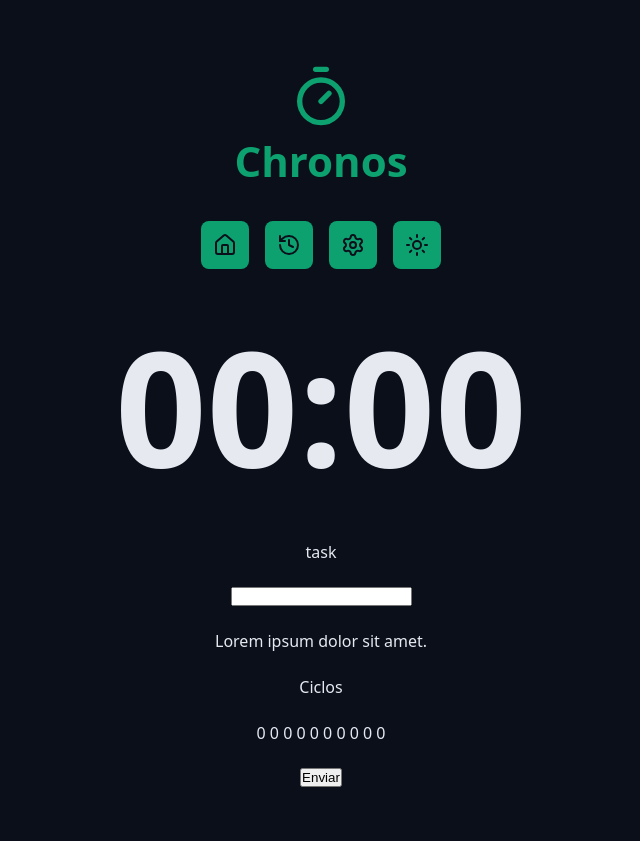
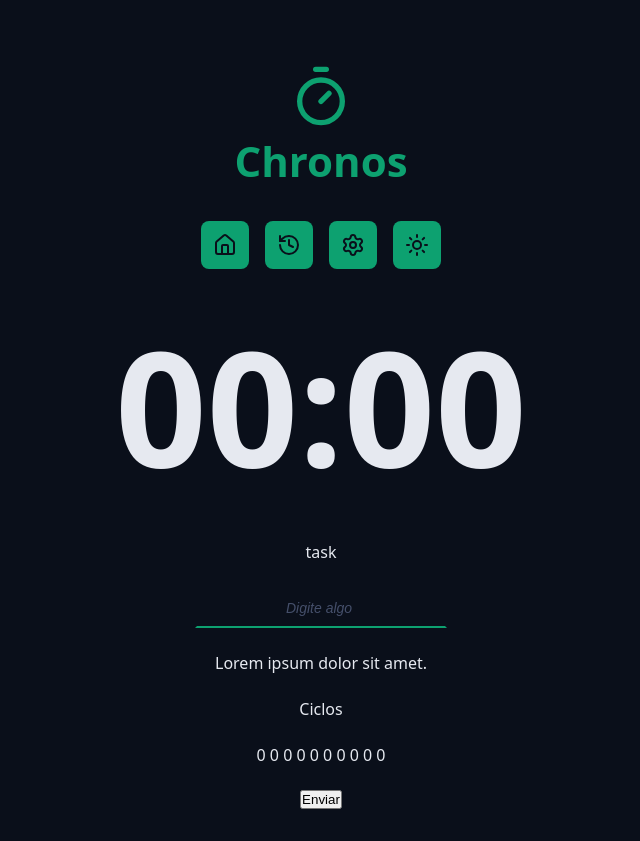
Before and after one commit to jrsanches1/chronos-pomodoro, a React (Vite) app: page / in a window 1280 px wide. Shown: the whole page, without its empty margins (319-959 px from the left). Before the commit the page ends 819 px from the top, so only its background shows below. Built offline with nearby package versions, Linux system fonts and the light colour scheme.

Commit message:
forms added

```diff
--- a/src/App.tsx
+++ b/src/App.tsx
@@ -5,6 +5,7 @@ import { Container } from './components/Container';
 import { Logo } from './components/Logo';
 import { Menu } from './components/Menu';
 import { CountDown } from './components/CountDown';
+import { DefaultInput } from './components/DefaultInput';
 
 export function App() {
   return (
@@ -24,8 +25,12 @@ export function App() {
       <Container>
         <form className='form' action=''>
           <div className='formRow'>
-            <label htmlFor='meuInput'>task</label>
-            <input id='meuInput' type='text' />
+            <DefaultInput
+              labelText='task'
+              id='meuinput'
+              type='text'
+              placeholder='Digite algo '
+            />
           </div>
 
           <div className='formRow'>
--- /dev/null
+++ b/src/components/DefaultInput/index.tsx
@@ -0,0 +1,20 @@
+import styles from './styles.module.css';
+
+type DefaultInputProps = {
+  id: string;
+  labelText: string;
+} & React.ComponentProps<'input'>;
+
+export function DefaultInput({
+  id,
+  type,
+  labelText,
+  ...rest
+}: DefaultInputProps) {
+  return (
+    <>
+      <label htmlFor={id}>{labelText}</label>
+      <input className={styles.input} id={id} type={type} {...rest} />
+    </>
+  );
+}
--- /dev/null
+++ b/src/components/DefaultInput/styles.module.css
@@ -0,0 +1,28 @@
+.input {
+  background-color: transparent;
+  text-align: center;
+  font-size: 1.8rem;
+  padding: 0.8rem;
+  color: var(--text-default);
+  outline: none;
+
+  border: 0.2rem solid transparent;
+  border-bottom: 0.2rem solid var(--primary);
+  transition: all 0.1s ease-in-out;
+}
+
+.input:focus {
+  border-radius: 0.8rem;
+  border: 0.2rem solid var(--primary);
+}
+
+.input::placeholder {
+  color: var(--gray-500);
+  font-size: 1.4rem;
+  font-style: italic;
+}
+
+.input:disabled {
+  border-bottom: 0.2rem solid var(--disabled);
+  color: var(--text-muted);
+}
```
